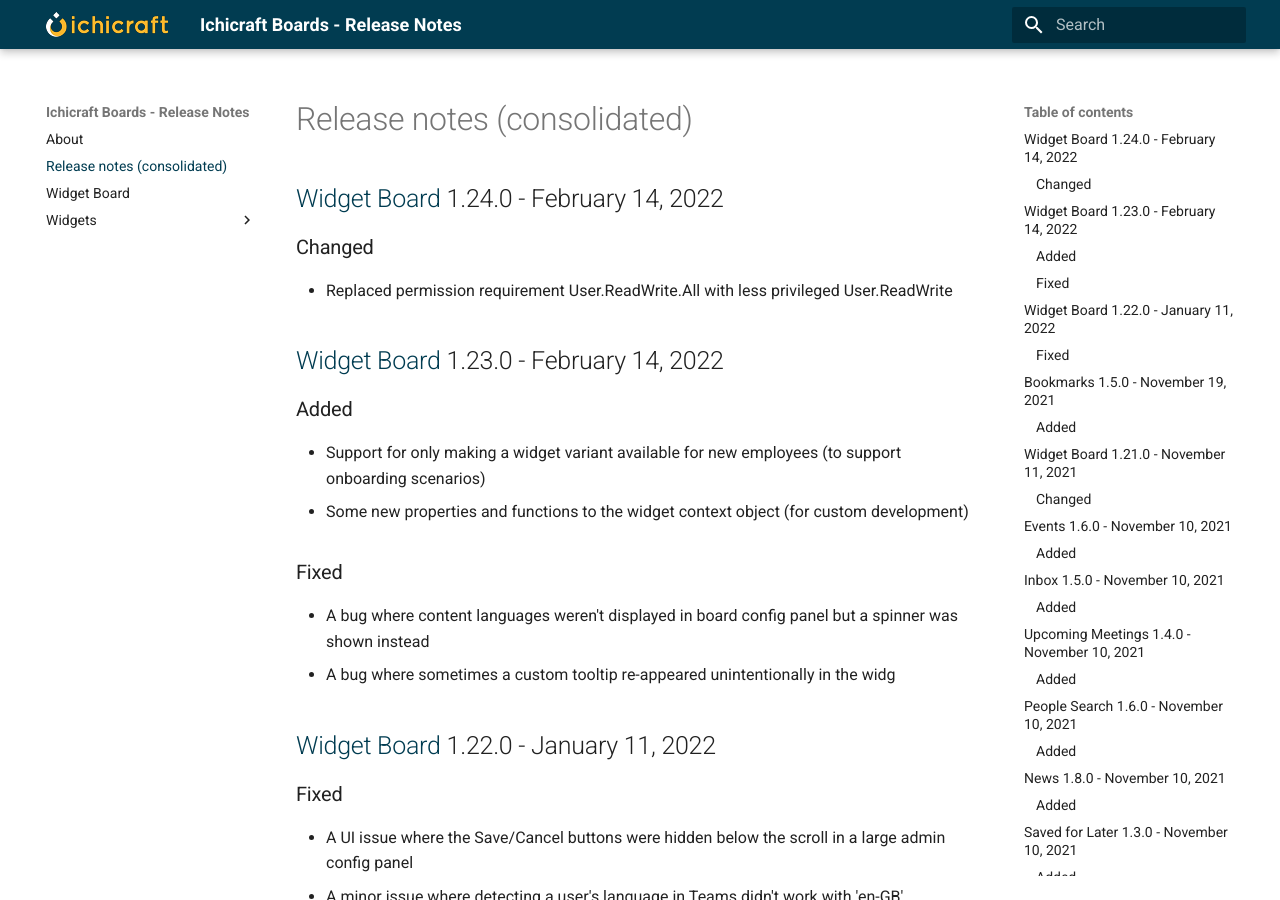
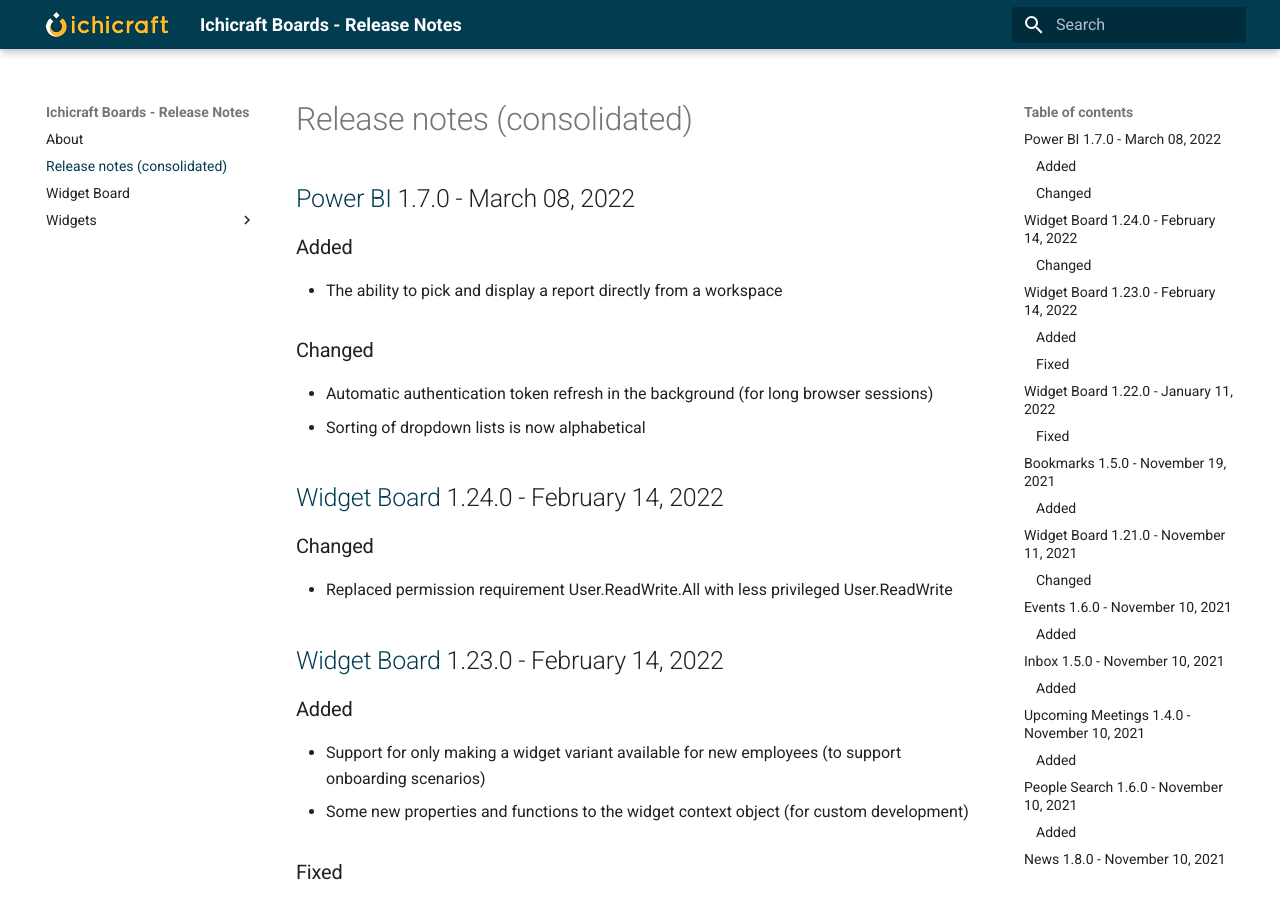
Before and after one commit to ichicraft/widgets-docs, an MkDocs documentation site: the page built from docs/Release-notes-(consolidated).md, in a window 1280 px wide and 900 px high. Built offline with MkDocs 1.6.1 and Material for MkDocs 9.7.7, drawn with Linux system fonts in a browser that asks for light colours.

Commit message:
Release notes updated by BuildService

```diff
--- a/docs/Release-notes-(consolidated).md
+++ b/docs/Release-notes-(consolidated).md
@@ -1,3 +1,12 @@
+## [Power BI](./Widgets/Power BI.md) 1.7.0 - March 08, 2022
+
+### Added
+- The ability to pick and display a report directly from a workspace
+
+### Changed
+- Automatic authentication token refresh in the background (for long browser sessions)
+- Sorting of dropdown lists is now alphabetical
+
 ## [Widget Board](./Widget Board.md) 1.24.0 - February 14, 2022
 
 ### Changed
```
Also changed, not shown: docs/Widgets/Power BI.md (+9 -0 lines).
